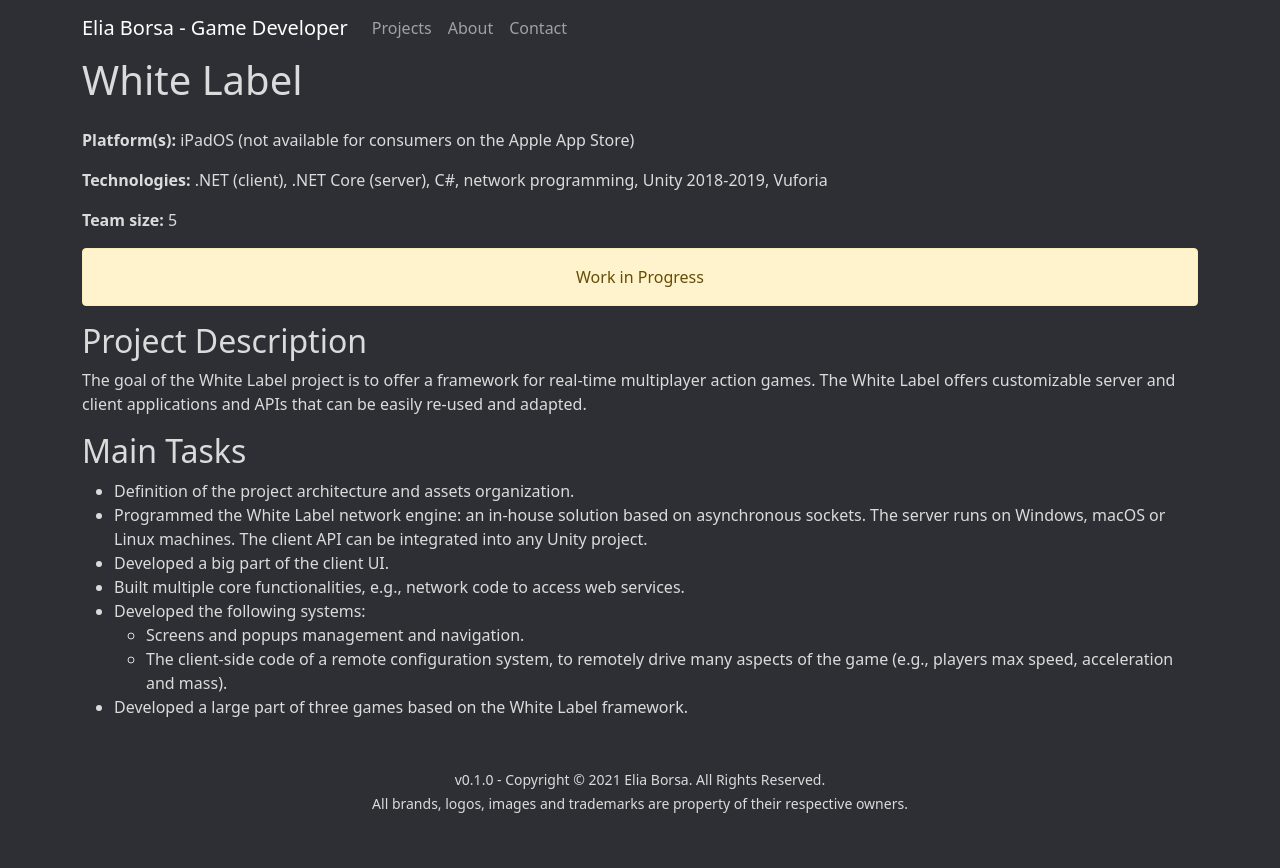
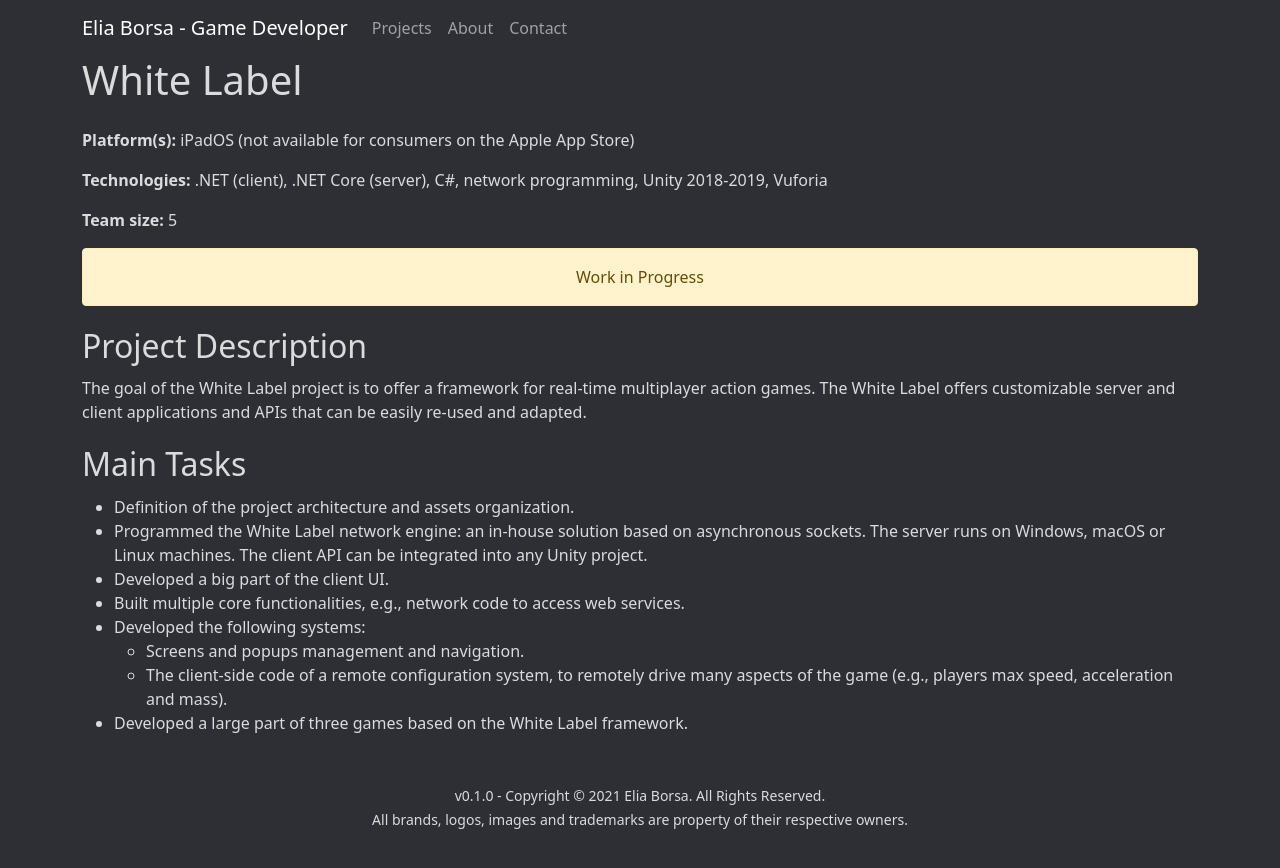
Before and after one commit to Aquastorm/aquastorm.github.io, a Jekyll site: the page built from collections/_projects/whiteLabel.html, in a window 1280 px wide. Shown: the top 868 px of the page. Built offline with Jekyll 4.4.1, drawn with Linux system fonts in a browser that asks for light colours; nearby versions of some CDN libraries.

Commit message:
[changed] spacing of 'h' tags

```diff
--- a/_sass/main.scss
+++ b/_sass/main.scss
@@ -1,4 +1,13 @@
 // Custom styles //////////////////////////////////////////////////////////////////////////////////
+
+h1{
+  margin-bottom: $spacer * 1.5;
+}
+
+h2 {
+  margin-top: $spacer * 1.3;
+  margin-bottom: $spacer * 0.7;
+}
 
 // Styles that depends on Bootstrap ///////////////////////////////////////////////////////////////
 
```
